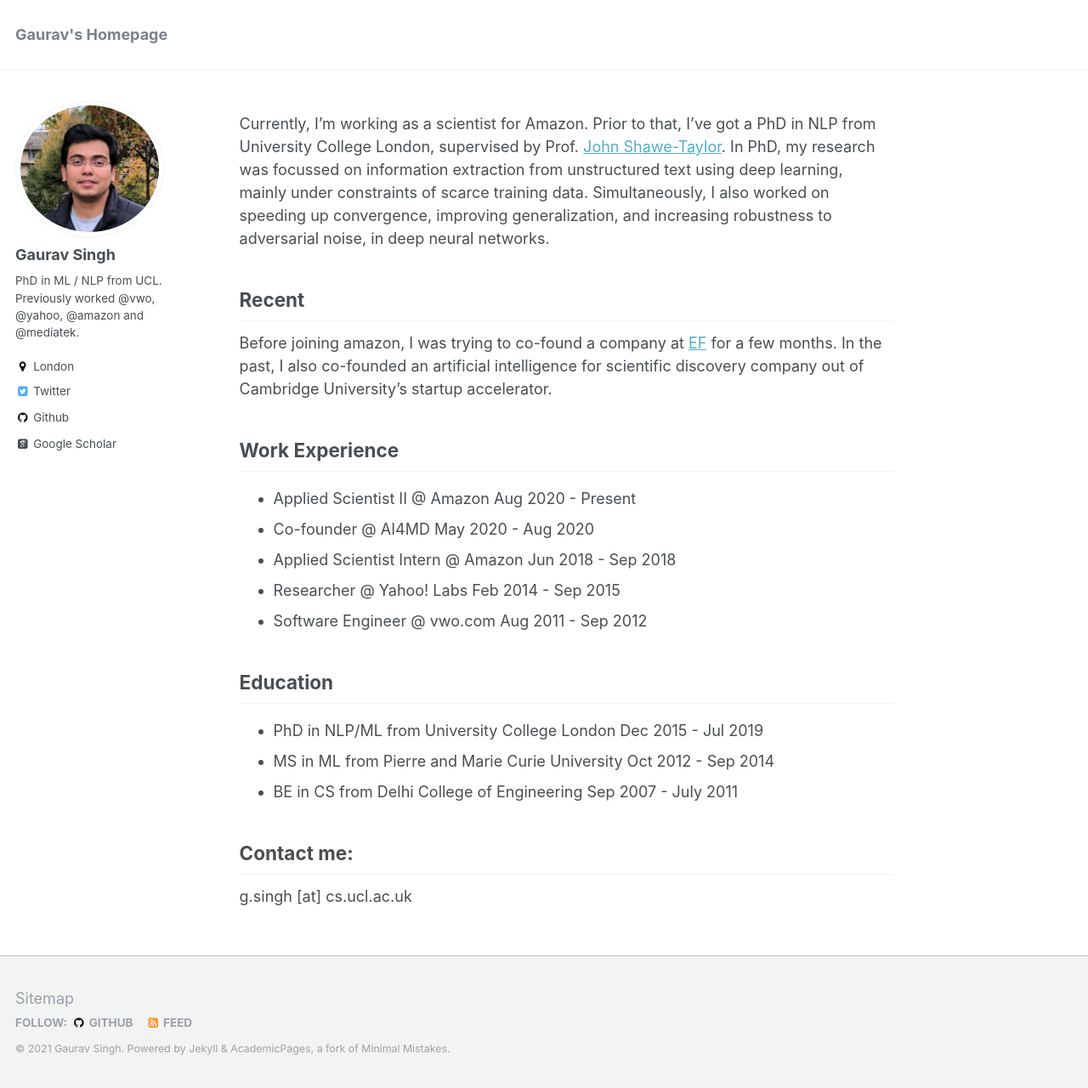
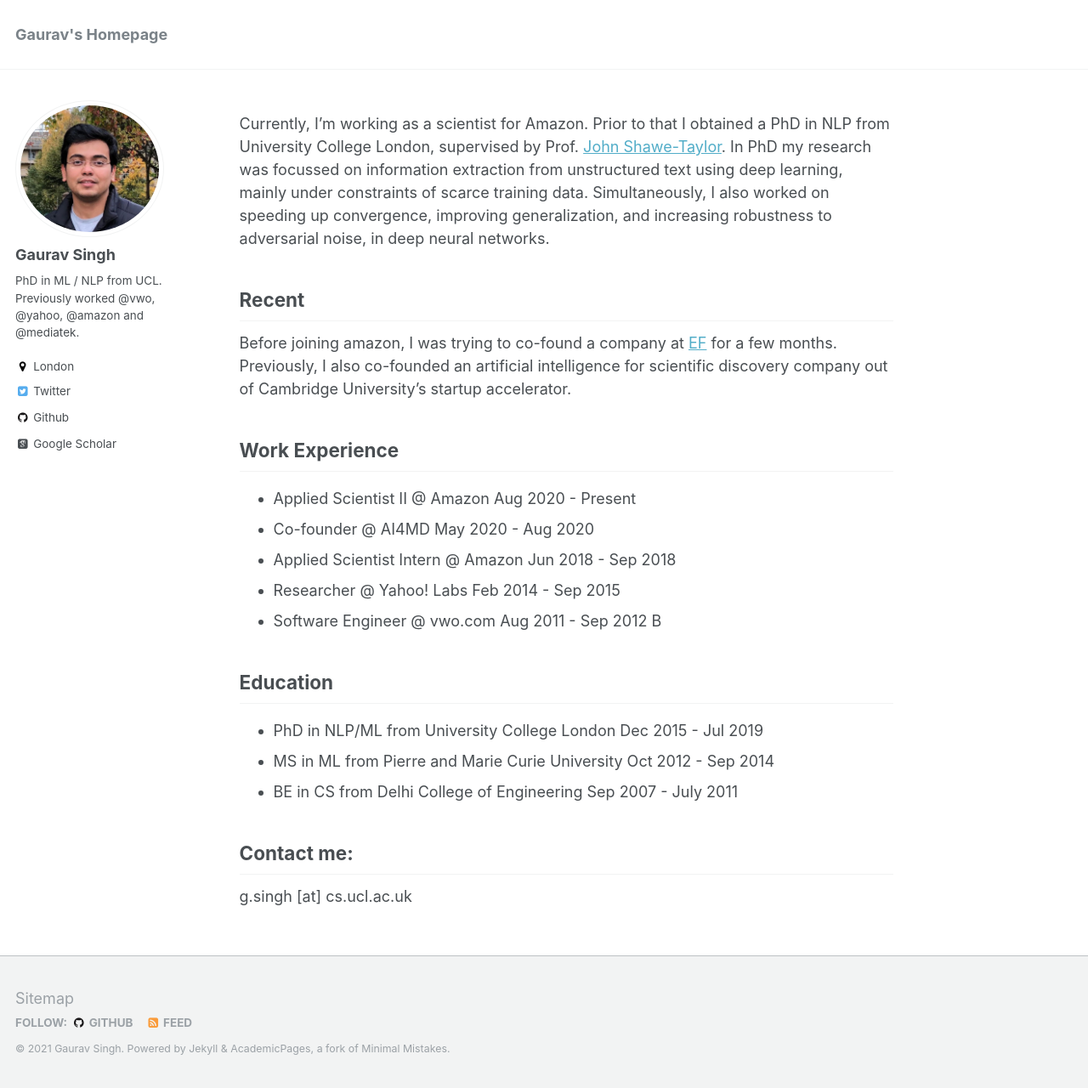
Before and after one commit to gauravsc/gauravsc.github.io, a Jekyll site: the page built from _pages/about.md, in a window 1280 px wide and 1280 px high. Shown: the whole window at 85% size. Built offline with Jekyll 4.4.1, drawn with Linux system fonts in a browser that asks for light colours; some web fonts are replaced.

Commit message:
Update about.md

```diff
--- a/_pages/about.md
+++ b/_pages/about.md
@@ -8,12 +8,12 @@
   - /about.html
 ---
 
-Currently, I'm working as a scientist for Amazon. Prior to that, I've got a PhD in NLP from University College London, supervised by Prof. <a href="http://www0.cs.ucl.ac.uk/staff/J.Shawe-Taylor/">John Shawe-Taylor</a>. In PhD, my research was focussed on information extraction from unstructured text using deep learning, mainly under constraints of scarce training data. Simultaneously, I also worked on speeding up convergence, improving generalization, and increasing robustness to adversarial noise, in deep neural networks.
+Currently, I'm working as a scientist for Amazon. Prior to that I obtained a PhD in NLP from University College London, supervised by Prof. <a href="http://www0.cs.ucl.ac.uk/staff/J.Shawe-Taylor/">John Shawe-Taylor</a>. In PhD my research was focussed on information extraction from unstructured text using deep learning, mainly under constraints of scarce training data. Simultaneously, I also worked on speeding up convergence, improving generalization, and increasing robustness to adversarial noise, in deep neural networks.
 
 Recent
 ------
 
-Before joining amazon, I was trying to co-found a company at <a href="https://www.joinef.com">EF</a> for a few months. In the past, I also co-founded an artificial intelligence for scientific discovery company out of Cambridge University's startup accelerator.
+Before joining amazon, I was trying to co-found a company at <a href="https://www.joinef.com">EF</a> for a few months. Previously, I also co-founded an artificial intelligence for scientific discovery company out of Cambridge University's startup accelerator.
 
 Work Experience
 ------
@@ -21,7 +21,7 @@
 * Co-founder @ AI4MD May 2020 - Aug 2020
 * Applied Scientist Intern @ Amazon Jun 2018 - Sep 2018
 * Researcher @ Yahoo! Labs Feb 2014 - Sep 2015
-* Software Engineer @ vwo.com Aug 2011 - Sep 2012
+* Software Engineer @ vwo.com Aug 2011 - Sep 2012 B
 
 Education
 ------
```
